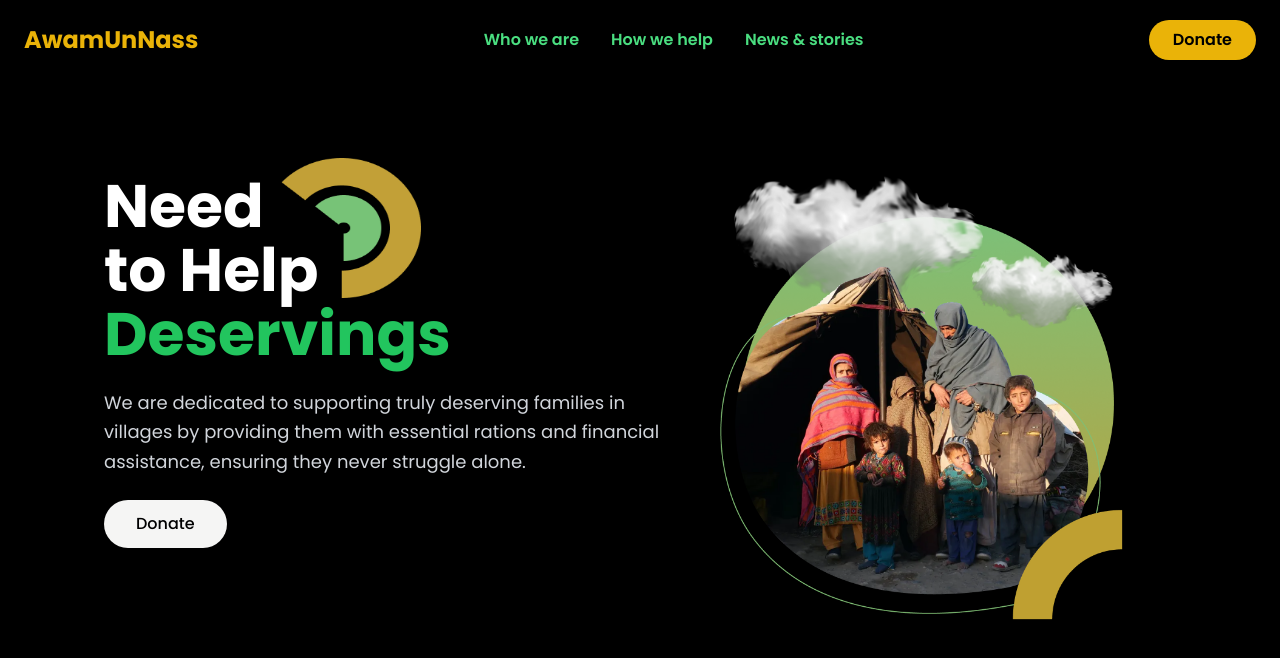
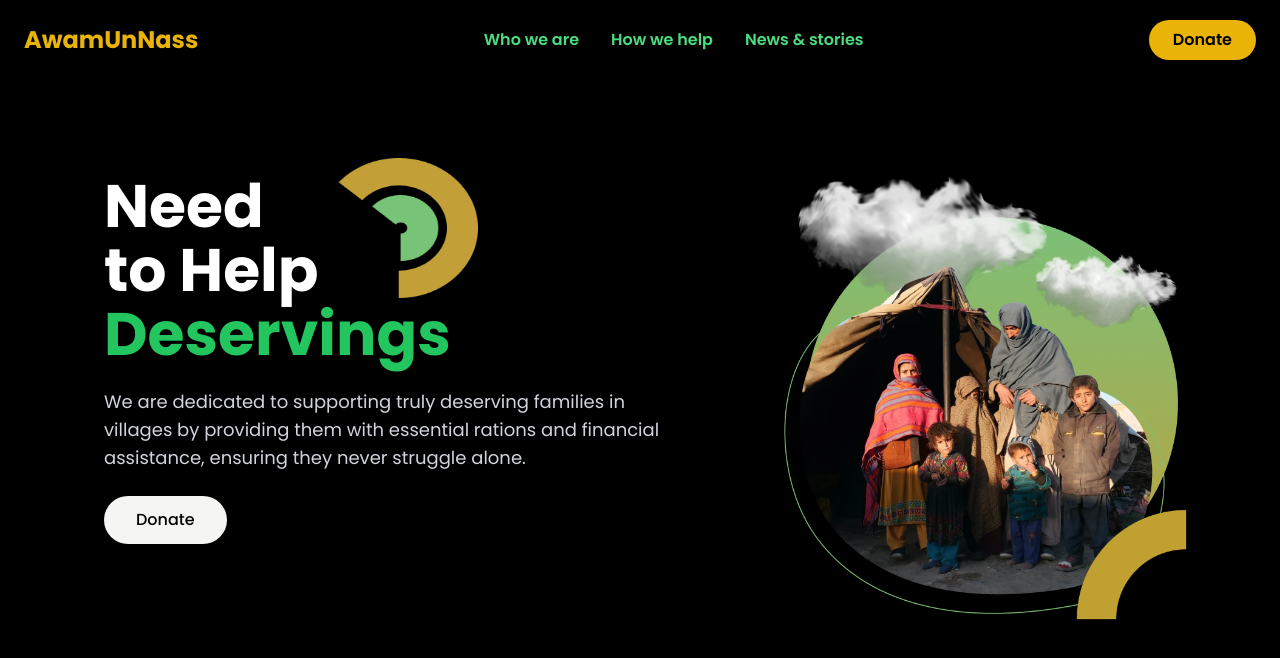
Before and after one commit to asimzahoor443/welfare-webApp, a React (Vite) app: page / in a window 1280 px wide. Shown: the top 658 px of the page. Built offline with nearby package versions, Linux system fonts and the light colour scheme.

Commit message:
feat:initialize animation into my HeroSection

```diff
--- a/package.json
+++ b/package.json
@@ -10,6 +10,7 @@
     "preview": "vite preview"
   },
   "dependencies": {
+    "framer-motion": "^12.0.6",
     "react": "^18.2.0",
     "react-dom": "^18.2.0"
   },
--- a/src/components/HeroSection.jsx
+++ b/src/components/HeroSection.jsx
@@ -1,27 +1,33 @@
 import React from 'react';
+import { motion } from 'framer-motion';
 import DecorativeImg from '../assets/decorative.png';
-import ArrowArt from '../assets/ArrowArt.png';
+// import ArrowArt from '../assets/ArrowArt.png';
 import FamilyIcon from '../assets/familyImg.png';
 const HeroSection = () => {
   return (
-    <div className="bg-black min-h-screen px-6 pt-24">
+    <div className="bg-black min-h-screen px-6 pt-24 overflow-hidden">
       <div className="max-w-7xl mx-auto flex flex-col md:flex-row items-center md:items-start">
         {/* Left Content */}
-        <div className="w-full ml-20 md:w-1/2 space-y-6 relative">
+        <motion.div
+          className="w-full ml-20 md:w-1/2 space-y-6 relative"
+          initial={{ opacity: 0, x: -50 }}
+          animate={{ opacity: 1, x: 0 }}
+          transition={{ duration: 0.7 }}
+        >
           {/* Title with specific styling for each line */}
           <div className="space-y-1">
-            <h1 className="text-white font-['Poppins'] text-6xl font-bold">
+            <h1 className="text-white font-['Poppins'] text-6xl font-bold sm:text-5xl md:text-6xl">
               Need
             </h1>
-            <h1 className="text-white font-['Poppins'] text-6xl font-bold">
+            <h1 className="text-white font-['Poppins'] text-6xl font-bold sm:text-5xl md:text-6xl">
               to Help
             </h1>
             <img
               src={DecorativeImg}
               alt="Decorative"
-              className="absolute top-12 right-[45%]  transform -translate-y-1/2 w-[140px] h-[140px] "
+              className="absolute top-12 right-[30%] sm:right-[35%] md:hidden lg:block transform -translate-y-1/2 w-[140px] h-[140px] sm:w-[140px] sm:h-[140px] md:w-[140px] md:h-[140px]"
             />
-            <h1 className="text-[#22C55E] font-['Poppins'] text-6xl font-bold">
+            <h1 className="text-[#22C55E] font-['Poppins'] text-6xl font-bold sm:text-5xl md:text-6xl">
               Deservings
             </h1>
           </div>
@@ -29,27 +35,32 @@ const HeroSection = () => {
           {/* Small Image on the right side of Need to Help */}
 
           {/* Description */}
-          <p className="text-gray-300 font-['Poppins'] text-lg leading-relaxed max-w-xl">
+          <p className="text-gray-300 font-['Poppins'] sm:text-lg text-lg leading-relaxed max-w-xl mr-2">
             We are dedicated to supporting truly deserving families in villages
             by providing them with essential rations and financial assistance,
             ensuring they never struggle alone.
           </p>
 
           {/* Donate Button */}
-          <button className="bg-[#F5F5F4] text-black px-8 py-3 rounded-full hover:bg-gray-200 transition-colors font-medium text-base">
+          <button className="bg-[#F5F5F4] text-black px-8 py-2 sm:px-8 sm:py-3 rounded-full hover:bg-gray-200 transition-colors font-medium text-base">
             Donate
           </button>
-        </div>
+        </motion.div>
         {/* Right side placeholder - we'll add the image later */}
         {/* Right Content */}
-        <div className="w-full md:w-1/2 flex md:mt-0">
-          {/* Map Image */}
+        <motion.div
+          className="w-full md:w-1/2 flex justify-center mt-8 md:mt-0"
+          initial={{ opacity: 0, x: 50 }}
+          animate={{ opacity: 1, x: 0 }}
+          transition={{ duration: 0.9, delay: 0.3 }}
+        >
+          {/* Family Image */}
           <img
             src={FamilyIcon} // Use the map image
             alt="Afghanistan Map"
-            className="w-full max-w-md"
+            className="w-full md:max-w-md max-w-sm"
           />
-        </div>
+        </motion.div>
       </div>
     </div>
   );
```
Also changed, not shown: 1 other file (tests, documents, lock files or other folders).
